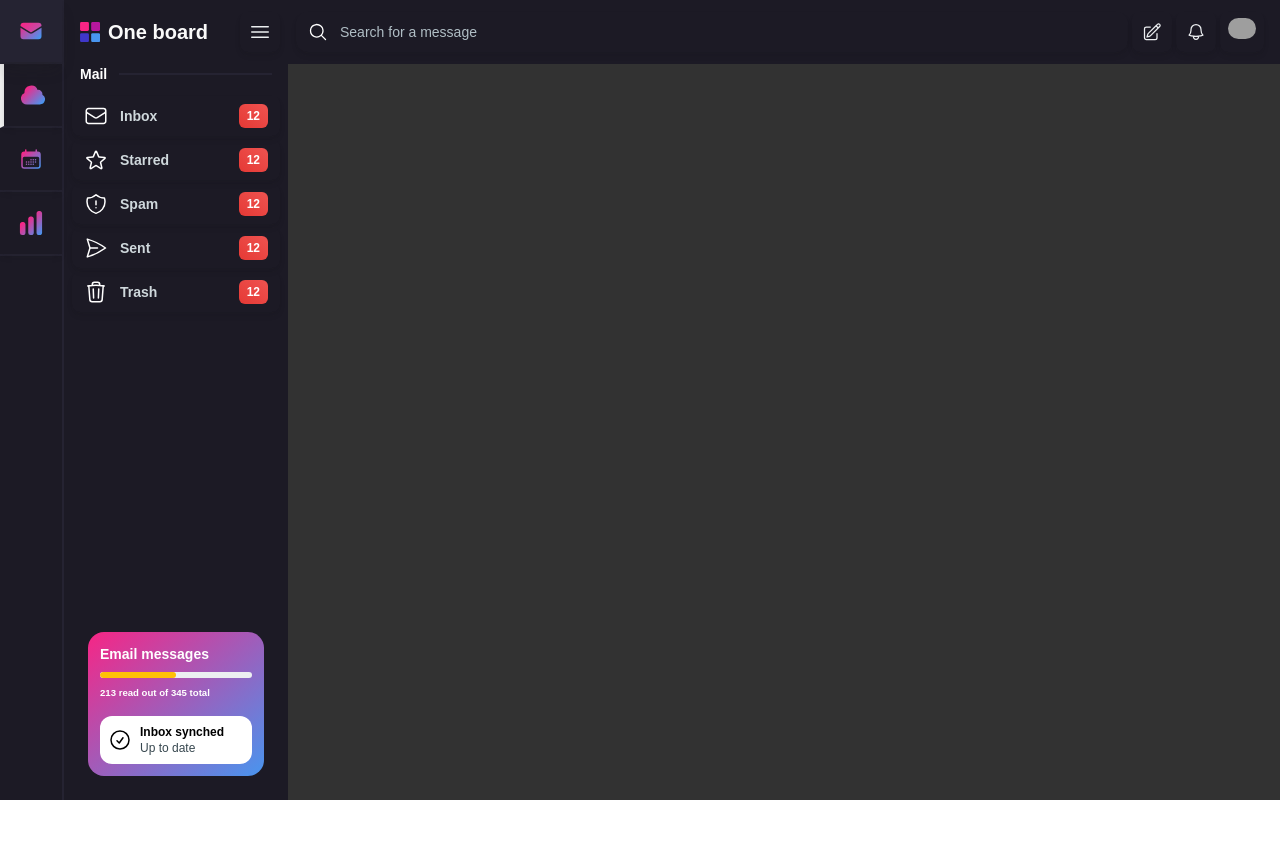
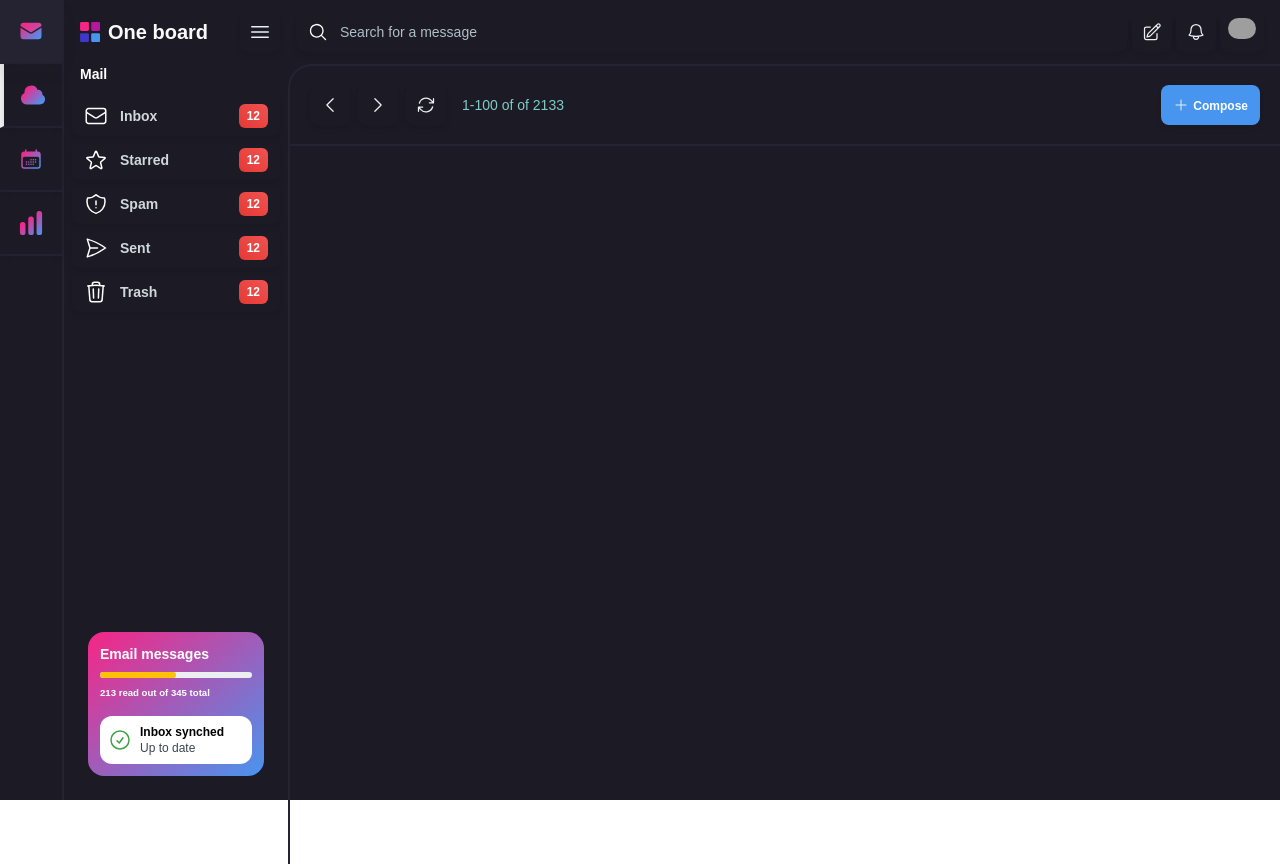
Before and after one commit to wojciechmarek/one-board, a React (Vite) app: page /mail in a window 1280 px wide. Before the commit the page ends 800 px from the top, so only its background shows below. Built offline with nearby package versions, Linux system fonts and the light colour scheme; grey boxes are pictures that could not be loaded; a web font is replaced by a local one.

Commit message:
feat: add routes, add email view control bar

```diff
--- a/src/src/components/atoms/sidebar-navigation-link/SideBarNavigationLink.tsx
+++ b/src/src/components/atoms/sidebar-navigation-link/SideBarNavigationLink.tsx
@@ -14,7 +14,6 @@ export const SideBarNavigationLink = (props: SideBarNavigationLinkProps) => {
   return (
     <Link to={link} className="flex flex-row justify-between rounded-lg hover:cursor-pointer hover:bg-[#252332]">
       <Button className="flex w-full flex-row items-center justify-between gap-3 bg-transparent p-0 px-3 py-2 normal-case">
-        {/* <img alt={'link to ' + link} src={imageUrl} className="h-8 w-8 place-self-center" /> */}
         <div className="flex flex-row items-center gap-3">
           <div className="h-6 w-6">{icon}</div>
           <p className="text-sm font-bold text-blue-gray-100">{name}</p>
--- a/src/src/components/molecules/sidebar-detail-row/SideBarDetailRow.tsx
+++ b/src/src/components/molecules/sidebar-detail-row/SideBarDetailRow.tsx
@@ -2,7 +2,7 @@ export const SideBarDetailRow = () => {
   return (
     <div className="mx-4 flex items-center justify-between gap-3">
       <h2 className="text-sm font-bold text-white">Mail</h2>
-      <div className="h-0.5 w-full bg-[#252332]" />
+      {/* <div className="h-[1px] w-full bg-[#252332]" /> */}
     </div>
   );
 };
--- a/src/src/components/molecules/sidebar-summary-box/SideBarSummaryBox.tsx
+++ b/src/src/components/molecules/sidebar-summary-box/SideBarSummaryBox.tsx
@@ -11,7 +11,7 @@ export const SideBarSummaryBox = () => {
       </div>
       <div className="mt-2 flex flex-row items-center gap-2 rounded-xl bg-white p-2">
         <div className="h-6 w-6">
-          <CheckCircleIcon className="stroke-black" />
+          <CheckCircleIcon className="stroke-green-600" />
         </div>
         <div>
           <p className="text-xs font-bold text-black">Inbox synched</p>
--- a/src/src/routes/Routes.tsx
+++ b/src/src/routes/Routes.tsx
@@ -32,6 +32,10 @@ const AppRoutes = () => {
             <Route path="overview" element={<p>overview</p>} />
             <Route path="events" element={<p>events</p>} />
           </Route>
+          <Route path="investments" element={<MailPage />}>
+            <Route path="dashboard" element={<p>dashboard</p>} />
+            <Route path="top-trending" element={<p>top-trending</p>} />
+          </Route>
         </Route>
       </Routes>
     </BrowserRouter>
--- a/src/src/routes/app/layout/AppLayout.tsx
+++ b/src/src/routes/app/layout/AppLayout.tsx
@@ -4,7 +4,7 @@ import { SideBar } from 'src/src/components/app/SideBar';
 
 export const AppLayout = () => {
   return (
-    <body className="flex flex-row bg-[#323232] text-teal-200">
+    <body className="flex flex-row bg-[#1c1a25] text-teal-200">
       <SideBar />
       <main className="flex-grow">
         <Header />
--- a/src/src/routes/app/pages/mail/MailPage.tsx
+++ b/src/src/routes/app/pages/mail/MailPage.tsx
@@ -1,9 +1,37 @@
+import { ArrowPathIcon, ChevronLeftIcon, ChevronRightIcon, PlusIcon } from '@heroicons/react/24/outline';
+import { Button } from '@material-tailwind/react';
 import { Outlet } from 'react-router';
 
 export const MailPage = () => {
   return (
-    <>
+    <div className="h-full rounded-tl-3xl border-l-2 border-t-2 border-[#252332]">
+      <div className="flex h-20 items-center justify-between border-b-2 border-[#252332] px-5">
+        <div className="flex-ro flex items-center gap-2">
+          <Button size="sm" className="my-auto h-10 w-10 bg-transparent p-2 hover:bg-[#252332]">
+            <div className="mx-auto h-5 w-5">
+              <ChevronLeftIcon className="stroke-blue-gray-50" />
+            </div>
+          </Button>
+          <Button size="sm" className="my-auto h-10 w-10 bg-transparent p-2 hover:bg-[#252332]">
+            <div className="mx-auto h-5 w-5">
+              <ChevronRightIcon className="stroke-blue-gray-50" />
+            </div>
+          </Button>
+          <Button size="sm" className="my-auto h-10 w-10 bg-transparent p-2 hover:bg-[#252332]">
+            <div className="mx-auto h-5 w-5">
+              <ArrowPathIcon className="stroke-blue-gray-50" />
+            </div>
+          </Button>
+          <h4 className="ml-2 text-sm">1-100 of of 2133</h4>
+        </div>
+        <Button className="py3 flex items-center gap-1 bg-[#4895EF] px-3 normal-case">
+          <div className="mx-auto h-4 w-4">
+            <PlusIcon className="stroke-blue-gray-50" />
+          </div>
+          <p className="relative top-[1px]">Compose</p>
+        </Button>
+      </div>
       <Outlet />
-    </>
+    </div>
   );
 };
```
